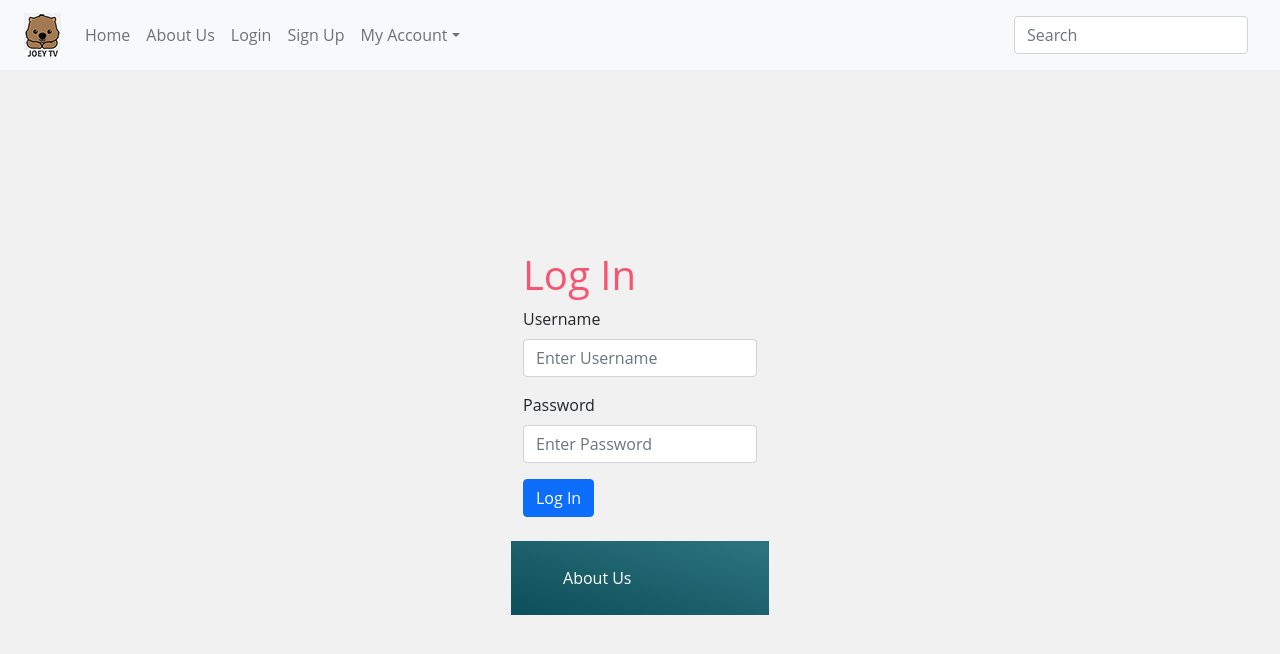
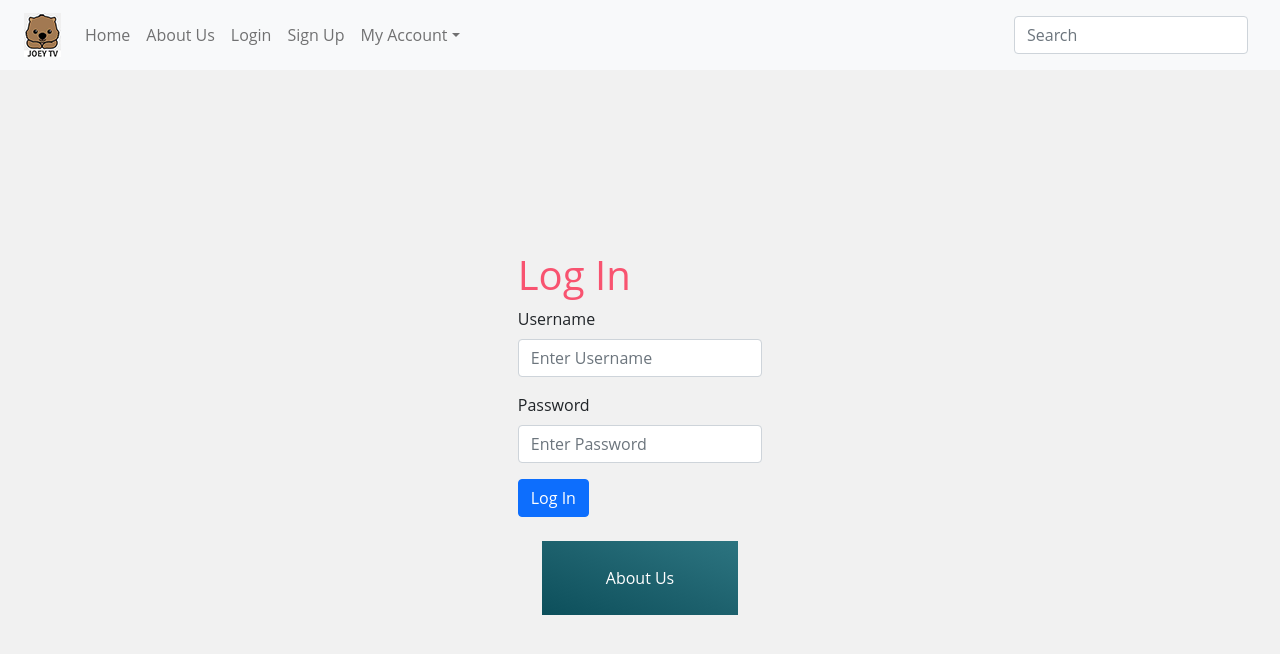
Before and after one commit to Ewan-MacLean/JoeyTV-final, a React (Create React App) app: page /login in a window 1280 px wide. Shown: the top 654 px of the page. Built offline with nearby package versions, Linux system fonts and the light colour scheme; no server answers.

Commit message:
more styles

```diff
--- a/src/App.js
+++ b/src/App.js
@@ -60,6 +60,7 @@ function App() {
           <MyNavbar query={query} setQuery={setQuery} />
         </Col>
       </Row>
+      <Row>
         <Routes>
           <Route
             path="/"
@@ -87,7 +88,12 @@ function App() {
           <Route path="form" element={<ReviewForm />} />
           <Route path="details/:showId" element={<Details />} />
         </Routes>
+      </Row>
+      <Row>
+        <Col>
           <Footer />
+        </Col>
+      </Row>
     </Container>
   );
 }
--- a/src/components/Footer/footer.js
+++ b/src/components/Footer/footer.js
@@ -1,8 +1,10 @@
 import React from "react";
+import { Container, Navbar } from "react-bootstrap";
 import "./footer.css";
 
 const Footer = function (props) {
   return (
+    <Container fluid>
       <footer className="footer">
         <div className="ct-footer-post">
           <div className="container">
@@ -18,6 +20,7 @@ const Footer = function (props) {
           </div>
         </div>
       </footer>
+    </Container>
   );
 };
 
--- a/src/components/LoginPage/LoginForm.js
+++ b/src/components/LoginPage/LoginForm.js
@@ -60,7 +60,7 @@ const database = [{
         return(
             <Container>
                 <h1>Log In</h1>
-                <Form className="login" onSubmit={this.handleSubmit.bind(this)}>
+                <Form className="login mb-4" onSubmit={this.handleSubmit.bind(this)}>
                     <Form.Group className="mb-3" controlId="uname">
                         <Form.Label>Username</Form.Label>
                         <Form.Control onChange={this.onChangeUser.bind(this)} type="text" placeholder="Enter Username" />
@@ -73,7 +73,7 @@ const database = [{
                         Log In
                     </Button>
                 </Form>
-                <br/>
+                {/* <br/> */}
             </Container>
         );
     }
```
Also changed, not shown: src/components/Footer/footer.css (+5 -5 lines). Lines whose indentation alone changed are shown as unchanged.
